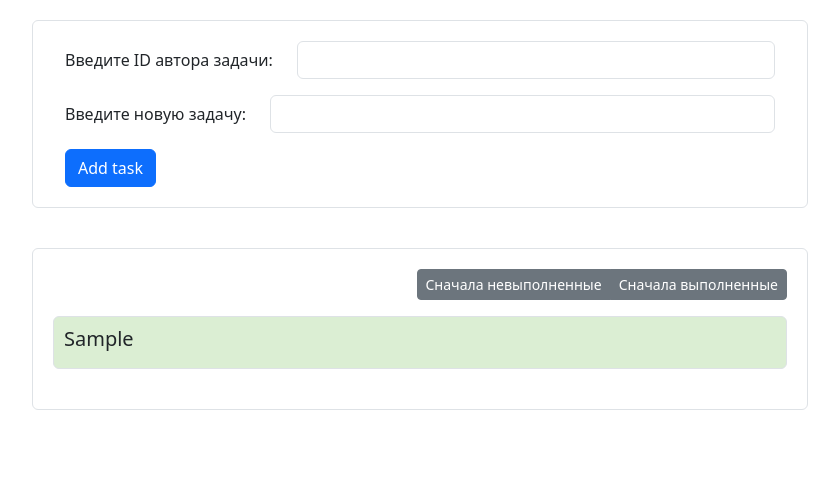
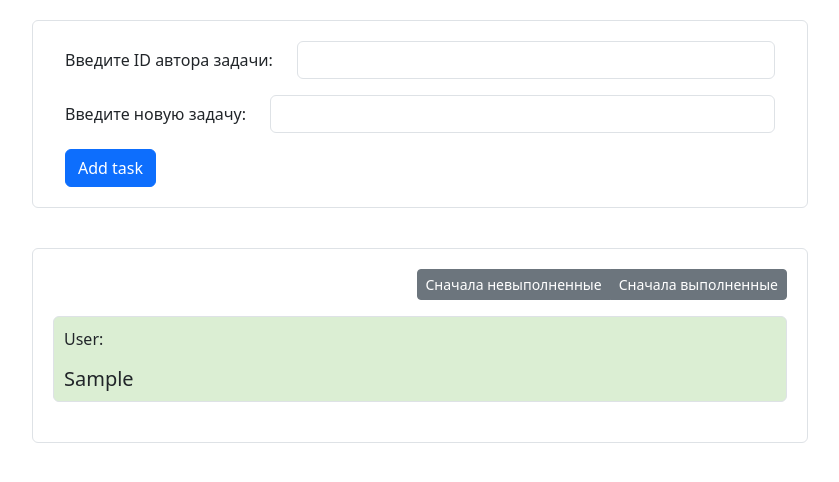
Before and after one commit to orekhov-vitaly/08_todo_list_app_ts, a React (Vite) app: page / in a window 1280 px wide. Both pictures are taken after typing "5", "Sample" into the empty fields and a click on the button "Add task". Shown: the top 482 px of the page, without its empty margins (220-1059 px from the left). Built offline with nearby package versions, Linux system fonts and the light colour scheme; no server answers.

Commit message:
Add users list

```diff
--- a/src/App.tsx
+++ b/src/App.tsx
@@ -10,10 +10,20 @@ export interface ITask {
     completed: boolean;
 }
 
+export interface IUser {
+    id: number;
+    name: string;
+    username: string;
+}
+
 function App() {
     const TASKS_STORAGE_KEY = "todos_app_tasks";
+    const USERS_STORAGE_KEY = "todos_app_users";
     const [tasks, setTasks] = useState<ITask[]>(
         () => JSON.parse(localStorage.getItem(TASKS_STORAGE_KEY)!) || []
+    );
+    const [users, setUsers] = useState<IUser[] | undefined>(
+        () => JSON.parse(localStorage.getItem(USERS_STORAGE_KEY)!) || []
     );
     const [error, setError] = useState("");
 
@@ -27,16 +37,34 @@ function App() {
                     return res.json();
                 })
                 .then((tasks) => {
-                    setTasks(tasks.slice(0, 10) || []);
+                    // setTasks(tasks.slice(0, 10) || []);
+                    setTasks(tasks || []);
                 })
                 .catch((error) => setError(error));
         } else {
             setTasks(JSON.parse(localStorage.getItem(TASKS_STORAGE_KEY)!));
         }
+
+        if (!localStorage.getItem(USERS_STORAGE_KEY)) {
+            fetch("https://jsonplaceholder.typicode.com/users")
+                .then((res) => {
+                    if (!res.ok) {
+                        throw new Error("Error with fetch data");
+                    }
+                    return res.json();
+                })
+                .then((users) => {
+                    setUsers(users || []);
+                })
+                .catch((error) => setError(error));
+        } else {
+            setUsers(JSON.parse(localStorage.getItem(USERS_STORAGE_KEY)!));
+        }
     }, []);
 
     useEffect(() => {
         localStorage.setItem(TASKS_STORAGE_KEY, JSON.stringify(tasks));
+        localStorage.setItem(USERS_STORAGE_KEY, JSON.stringify(users));
     }, [tasks]);
 
     const addTask = (newTask: ITask) => setTasks((prev) => [newTask, ...prev]);
@@ -70,6 +98,7 @@ function App() {
             <NewTask addTask={addTask} />
             <TaskList
                 tasks={tasks}
+                users={users}
                 editTask={editTask}
                 deleteTask={deleteTask}
                 filterTaskList={filterTaskList}
--- a/src/components/task/Task.tsx
+++ b/src/components/task/Task.tsx
@@ -1,12 +1,13 @@
 import { useState, type FC } from "react";
-import type { ITask } from "../../App";
+import type { ITask, IUser } from "../../App";
 import "./Task.css";
 
 const Task: FC<{
     task: ITask;
+    user: IUser | undefined;
     editTask: (newTask: ITask) => void;
     deleteTask: (newTask: ITask) => void;
-}> = ({ task, editTask, deleteTask }) => {
+}> = ({ task, user, editTask, deleteTask }) => {
     const [isEdit, setIsEdit] = useState<boolean>(false);
     const [newTaskTitle, setNewTaskTitle] = useState(task.title);
 
@@ -40,6 +41,7 @@ const Task: FC<{
             {!isEdit ? (
                 <div className="row">
                     <div className="col">
+                        <p>User: {user!==undefined && user.name}</p>
                         <h5
                             className="task-title m-0"
                             onClick={() => setIsEdit(!isEdit)}
--- a/src/components/taskList/TaskList.tsx
+++ b/src/components/taskList/TaskList.tsx
@@ -1,5 +1,5 @@
 import type { FC } from "react";
-import type { ITask } from "../../App";
+import type { ITask, IUser } from "../../App";
 import Task from "../task/Task";
 import "./TaskList.css";
 import { v4 } from "uuid";
@@ -7,6 +7,7 @@ import Filter from "../filter/Filter";
 
 interface IProps {
     tasks: ITask[];
+    users: IUser[] | undefined;
     editTask: (newTask: ITask) => void;
     deleteTask: (newTask: ITask) => void;
     filterTaskList: (isFilter: boolean) => void;
@@ -14,13 +15,30 @@ interface IProps {
 
 const TaskList: FC<IProps> = ({
     tasks,
+    users,
     editTask,
     deleteTask,
     filterTaskList,
 }) => {
-    const taskList = tasks.map((e) => (
-        <Task key={v4()} task={e} editTask={editTask} deleteTask={deleteTask} />
-    ));
+    const taskList = tasks.map((e) => {
+        let user: IUser | undefined;
+        if (users !== undefined) {
+            const userIndex = users.findIndex((user) => user.id === e.userId);
+            user = users.find((user) => user.id === userIndex);
+        } else {
+            user = { id: -1, name: "Unknown", username: "Unknown" };
+        }
+
+        return (
+            <Task
+                key={v4()}
+                task={e}
+                user={user}
+                editTask={editTask}
+                deleteTask={deleteTask}
+            />
+        );
+    });
 
     return (
         <div className="task-list-form">
```
